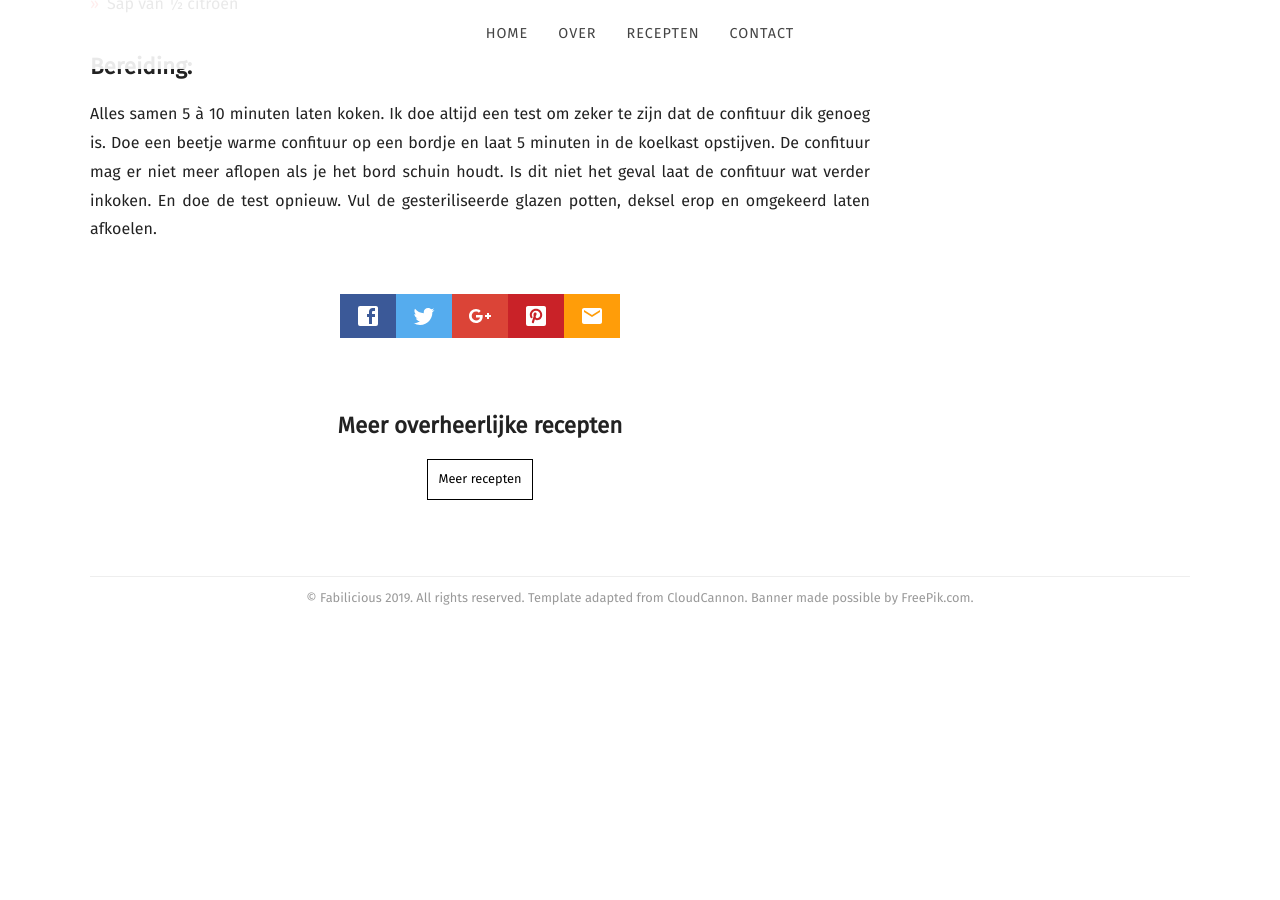
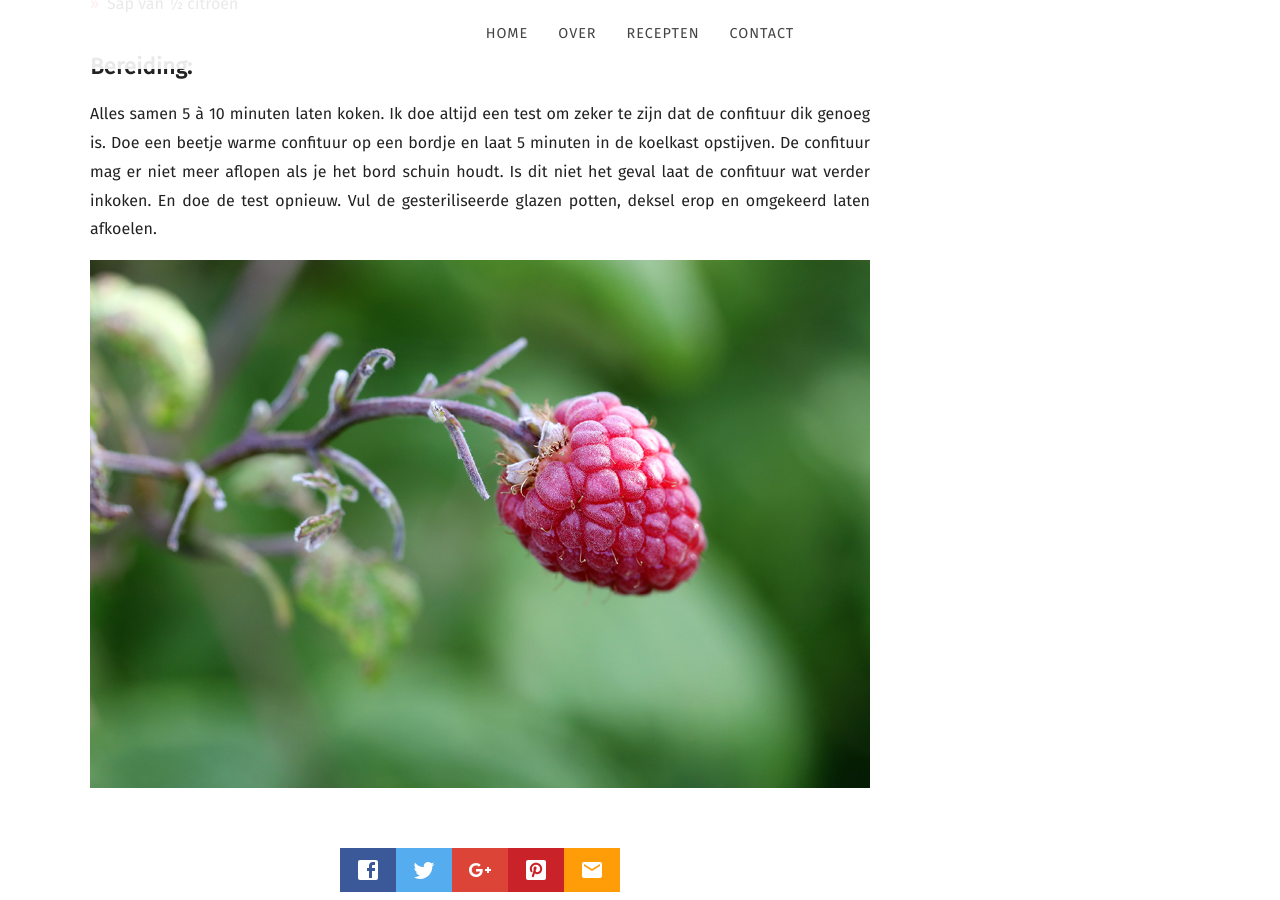
Before and after one commit to fabilicious/fabilicious.github.io, a Jekyll site: the page built from _posts/2018-11-11-frambozenconfituur.md, in a window 1280 px wide and 900 px high, scrolled down 1244 px. Built offline with Jekyll 4.4.1, drawn with Linux system fonts in a browser that asks for light colours; nearby versions of some CDN libraries; some web fonts are replaced; before the commit the page ends 1876 px from its top, so only the background shows below that.

Commit message:
in foto frazmbooos

```diff
--- a/_posts/2018-11-11-frambozenconfituur.md
+++ b/_posts/2018-11-11-frambozenconfituur.md
@@ -27,3 +27,5 @@ De confituur mag er niet meer aflopen als je het bord schuin houdt.
 Is dit niet het geval laat de confituur wat verder inkoken.
 En doe de test opnieuw.
 Vul de gesteriliseerde glazen potten, deksel erop en omgekeerd laten afkoelen.
+
+![](/images/framboostuinjuli19CU1200.jpg)
```
Also changed, not shown: images/framboostuinjuli19CU1200.jpg (added).
